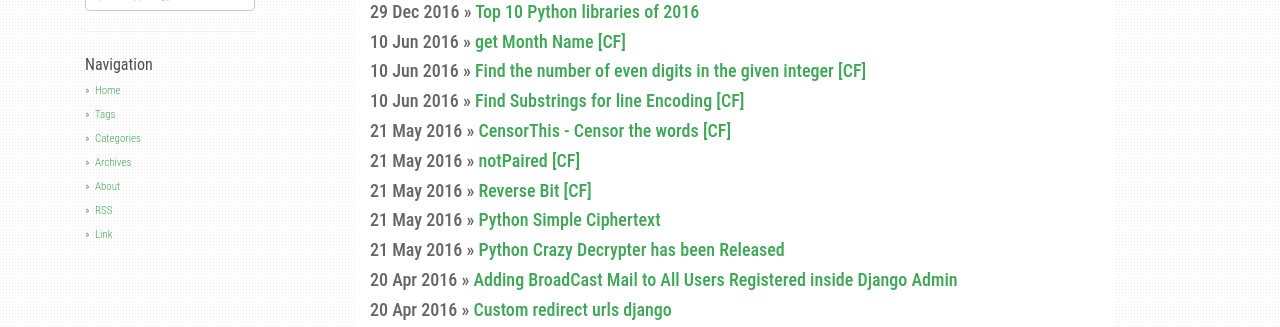
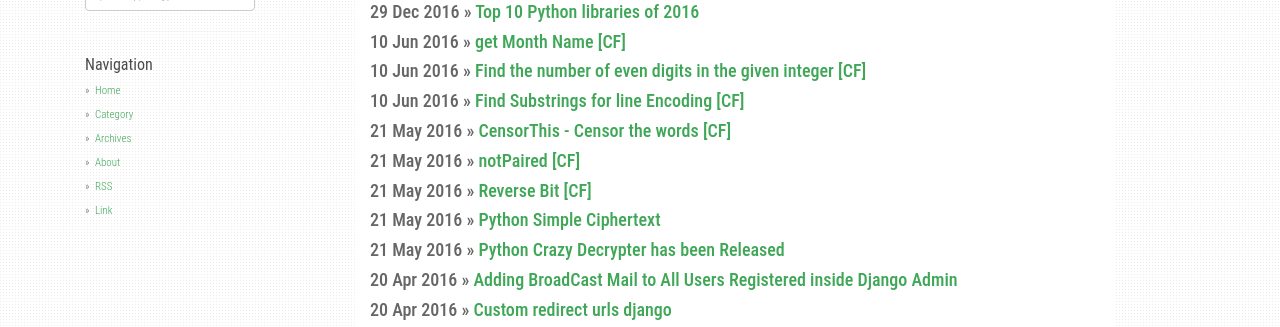
Before and after one commit to we1h0/zhaoweiho.github.io, a Jekyll site: the page built from category.md, in a window 1280 px wide. Shown: the part 326-653 px from the top of the page. Built offline with Jekyll 4.4.1, drawn with Linux system fonts in a browser that asks for light colours; nearby versions of some CDN libraries.

Commit message:
weiho
site update:2018-05-05 13:41

```diff
--- a/_config.yml
+++ b/_config.yml
@@ -35,10 +35,8 @@ share:
   fb_appid: #
 
 urls:
-    - text: Tags
-      url: /tags/
-    - text: Categories
-      url: /categories/
+    - text: Category
+      url: /category/
     - text: Archives
       url: /archives/
     - text: About
```
Also changed, not shown: category.md (renamed from categories.md).
